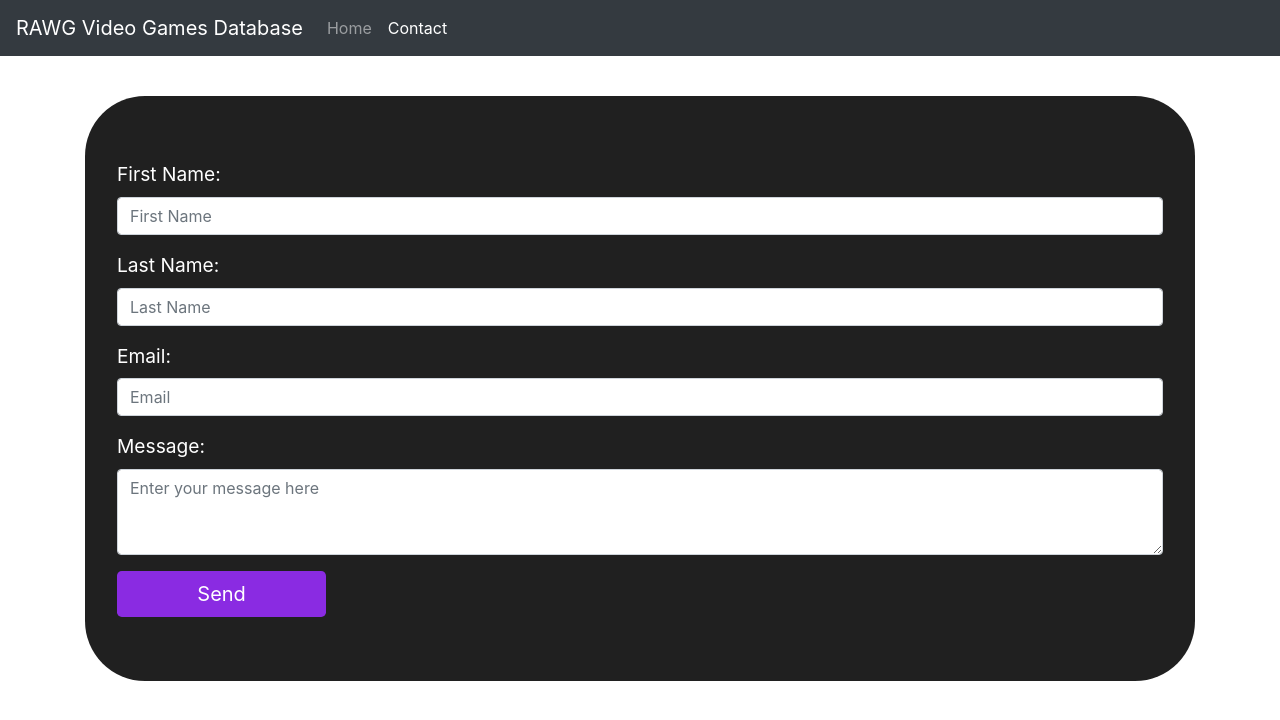
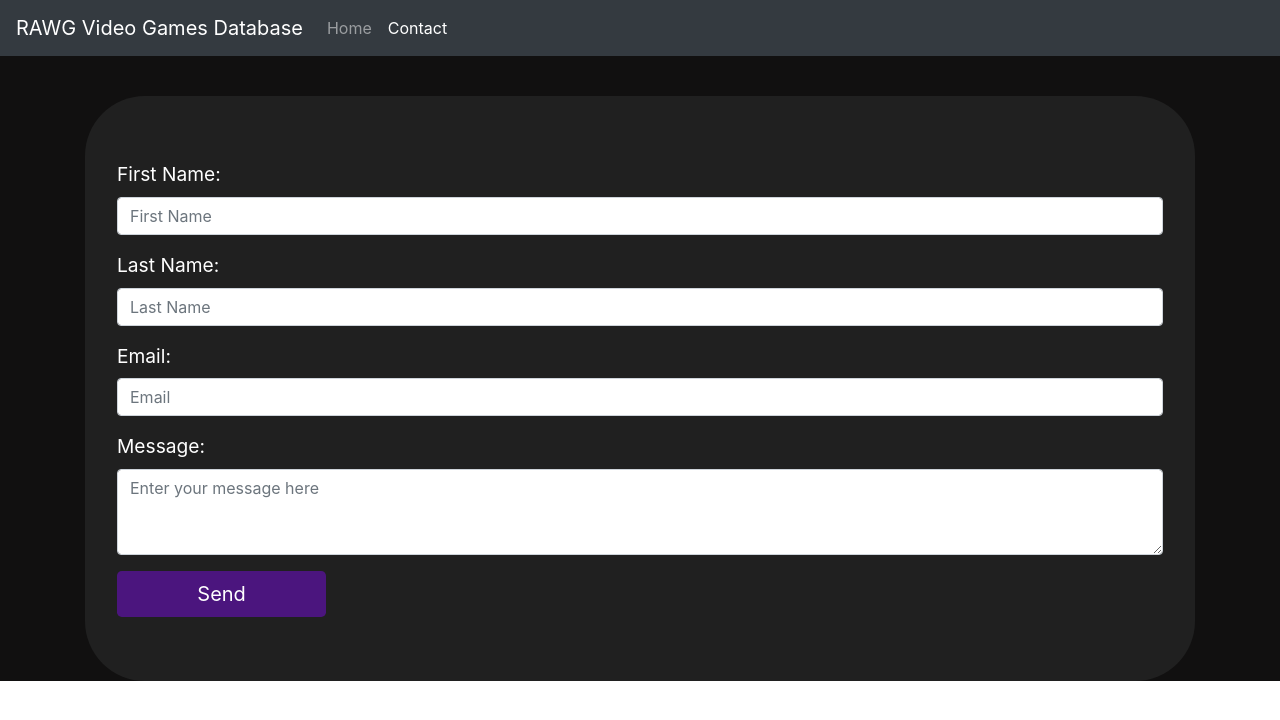
Before and after one commit to mie91/marie-berger-js-frameworks-ca, a React (Create React App) app: page /contact in a window 1280 px wide. Shown: the top 720 px of the page. Built offline with nearby package versions, Linux system fonts and the light colour scheme.

Commit message:
Some style changes

```diff
--- a/src/index.css
+++ b/src/index.css
@@ -10,6 +10,10 @@ body {
 code {
   font-family: source-code-pro, Menlo, Monaco, Consolas, 'Courier New',
     monospace;
+}
+
+#root {
+  background-color: rgb(17, 16, 16);
 }
 
 /*Home Page*/
@@ -26,21 +30,21 @@ code {
 
 .gameInfo-detail{
   padding: 5px;
-  background-color: rgb(91, 185, 192);
+  background-color: rgb(36, 158, 167);
   margin: 10px;
   border-radius: 10px;
 }
 
-.card {
+div .card {
   margin-bottom: 30px;
-  box-shadow: 0px 3px 16px #ccc;
-  transition: all 0.4s;
+  box-shadow: 0px 3px 16px black;
+  transition: all 0.2s;
   padding: 20px;
   height: 500px;
 }
 
 .card:hover {
-  box-shadow: 0px 3px 16px blueviolet;
+  box-shadow: 0px 3px 16px #ccc;
 }
 
 .card-title {
@@ -52,7 +56,7 @@ code {
 }
 
 .card .btn-primary {
-  background-color: blueviolet;
+  background-color: rgb(75, 21, 126);
   border: none;
   margin: auto;
   margin-top: 10px;
@@ -74,6 +78,6 @@ form {
 
 form .btn-primary {
   width: 20%;
-  background-color: blueviolet;
+  background-color: rgb(75, 21, 126);
   border: none;
 }
```
Also changed, not shown: src/components/contact/SuccessMessage.js (deleted, +0 -11 lines).
